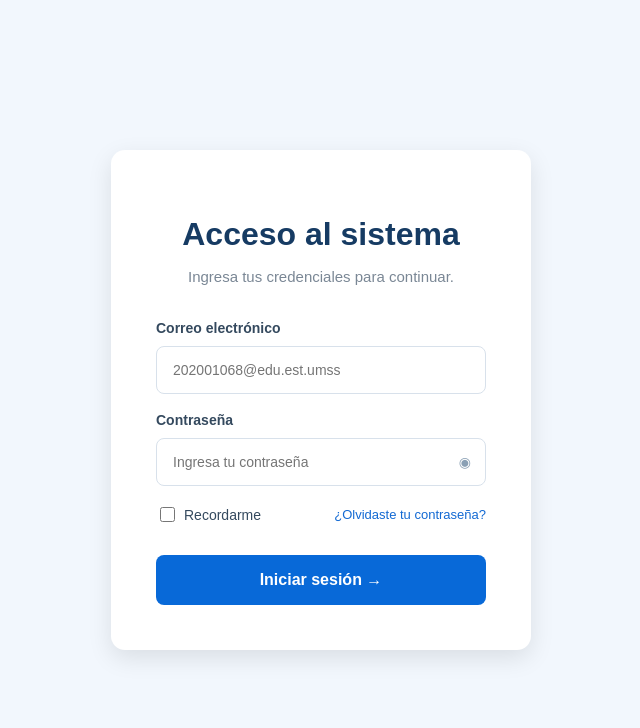
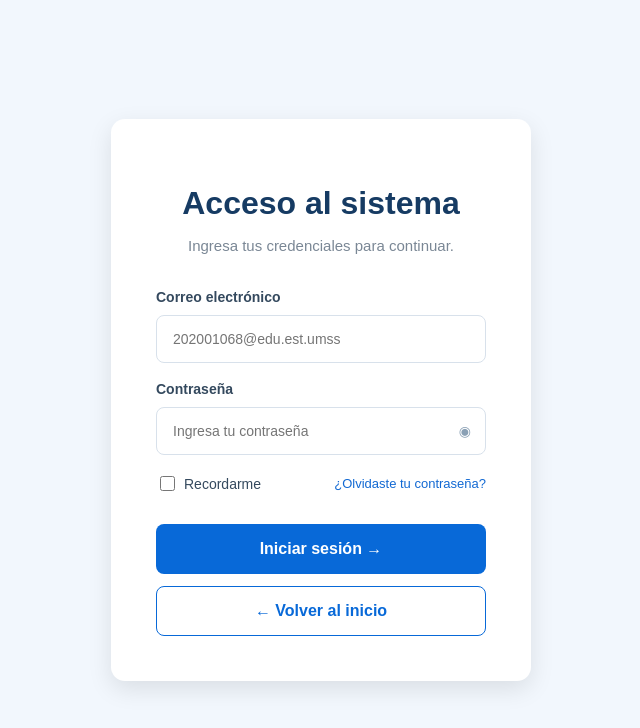
Before and after one commit to LukasQuiroga/Proyecto-TIS, a React (Vite) app in the folder frontend/: page /login in a window 1280 px wide. Shown: the top 728 px of the page, without its empty margins (319-959 px from the left). Built offline with nearby package versions, Linux system fonts and the light colour scheme.

Commit message:
Cambio en el frontend del inicio de sesion

```diff
--- a/frontend/src/App.jsx
+++ b/frontend/src/App.jsx
@@ -24,7 +24,10 @@ import DetalleEstudiante from "./pages/estudiantes/DetalleEstudiante.jsx";
 
 import Login from "./pages/auth/Login.jsx";
 
+
+
 function App(){
+
 
 return (
 
@@ -34,30 +37,54 @@ return (
 
 <Routes>
 
+
+
+{/* Layout público */}
+
+<Route element={<PlantillaPrincipal />}>
+
+    <Route
+        path="/"
+        element={<Inicio />}
+    />
+
+
+</Route>
+
+
+
+
+
+{/* Login */}
+
 <Route
 
-path="/login"
+    path="/login"
 
-element={<Login />}
+    element={<Login />}
 
 />
+
+
+
+
+
+
+{/* Layout protegido */}
+
 <Route
+
 element={
+
 <ProtectedRoute>
+
 <PlantillaPrincipal />
+
 </ProtectedRoute>
 
 }
 
 >
-
-<Route
-
-path="/"
-
-element={<Inicio />}
-
-/>
 
 <Route
 
@@ -67,6 +94,8 @@ element={<Usuarios />}
 
 />
 
+
+
 <Route
 
 path="/usuarios/:id/editar"
@@ -74,6 +103,8 @@ path="/usuarios/:id/editar"
 element={<EditarUsuario />}
 
 />
+
+
 
 <Route
 
@@ -83,6 +114,8 @@ element={<RegistrarEstudiante />}
 
 />
 
+
+
 <Route
 
 path="/estudiantes/consultar"
@@ -90,6 +123,8 @@ path="/estudiantes/consultar"
 element={<Estudiantes />}
 
 />
+
+
 
 <Route
 
@@ -99,18 +134,33 @@ element={<DetalleEstudiante />}
 
 />
 
+
 </Route>
+
+
+
+
+
 
 <Route
 
 path="*"
 
-element={<Navigate to="/login" replace />}
+element={<Navigate to="/" replace />}
+
 />
+
+
+
 </Routes>
+
+
 </BrowserRouter>
+
 </AuthProvider>
+
 );
+
 
 }
 
--- a/frontend/src/pages/auth/Login.css
+++ b/frontend/src/pages/auth/Login.css
@@ -86,6 +86,41 @@
 
 
     margin-bottom:35px;
+
+
+}
+
+
+
+
+
+/* MENSAJE DE ERROR */
+
+.login-error {
+
+
+    background:#ffe8e8;
+
+
+    color:#c62828;
+
+
+    border:1px solid #ffcdd2;
+
+
+    border-radius:8px;
+
+
+    padding:12px;
+
+
+    margin-bottom:15px;
+
+
+    text-align:center;
+
+
+    font-size:14px;
 
 
 }
@@ -302,7 +337,8 @@
 
 
 
-/* BOTON */
+
+/* BOTON PRINCIPAL */
 
 .btn-login {
 
@@ -364,9 +400,73 @@
 }
 
 
+.btn-login:disabled {
 
 
+    opacity:0.7;
 
+
+    cursor:not-allowed;
+
+
+}
+
+/* BOTON VOLVER AL INICIO */
+
+.btn-volver {
+
+
+    width:100%;
+
+
+    height:50px;
+
+
+    margin-top:12px;
+
+
+    border-radius:8px;
+
+
+    border:1px solid #0869d8;
+
+
+    background:white;
+
+
+    color:#0869d8;
+
+
+    font-size:16px;
+
+
+    font-weight:600;
+
+
+    cursor:pointer;
+
+
+    display:flex;
+
+
+    justify-content:center;
+
+
+    align-items:center;
+
+
+    transition:0.2s;
+
+
+}
+
+.btn-volver:hover {
+
+
+    background:#eaf3ff;
+
+
+}
 
 /* FOOTER */
 
--- a/frontend/src/pages/auth/Login.jsx
+++ b/frontend/src/pages/auth/Login.jsx
@@ -338,6 +338,22 @@ function Login(){
 
 
 
+                    <button
+
+                        type="button"
+
+                        className="btn-volver"
+
+                        onClick={() => navigate("/")}
+
+                    >
+
+                        ← Volver al inicio
+
+                    </button>
+
+
+
 
 
                 </form>
```
